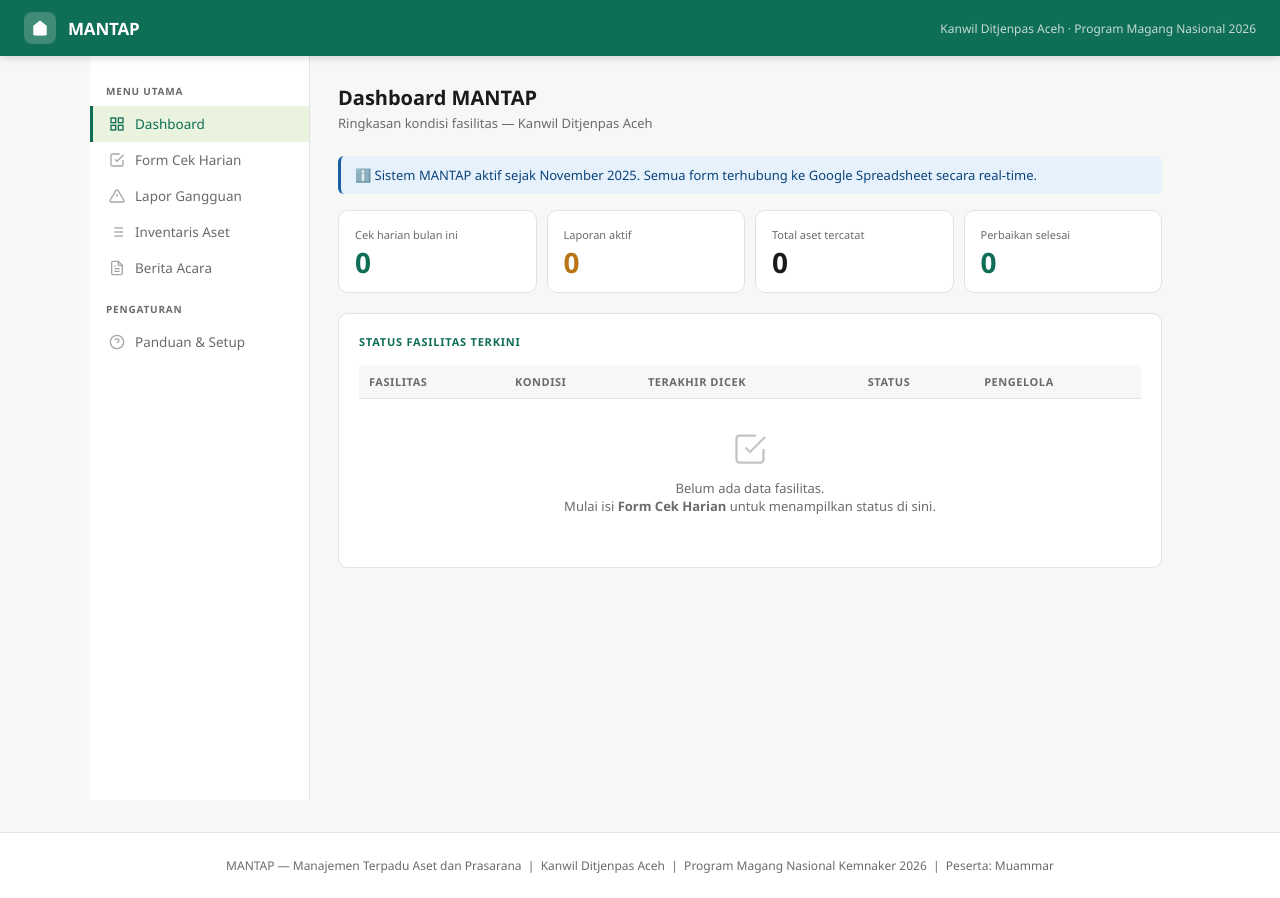
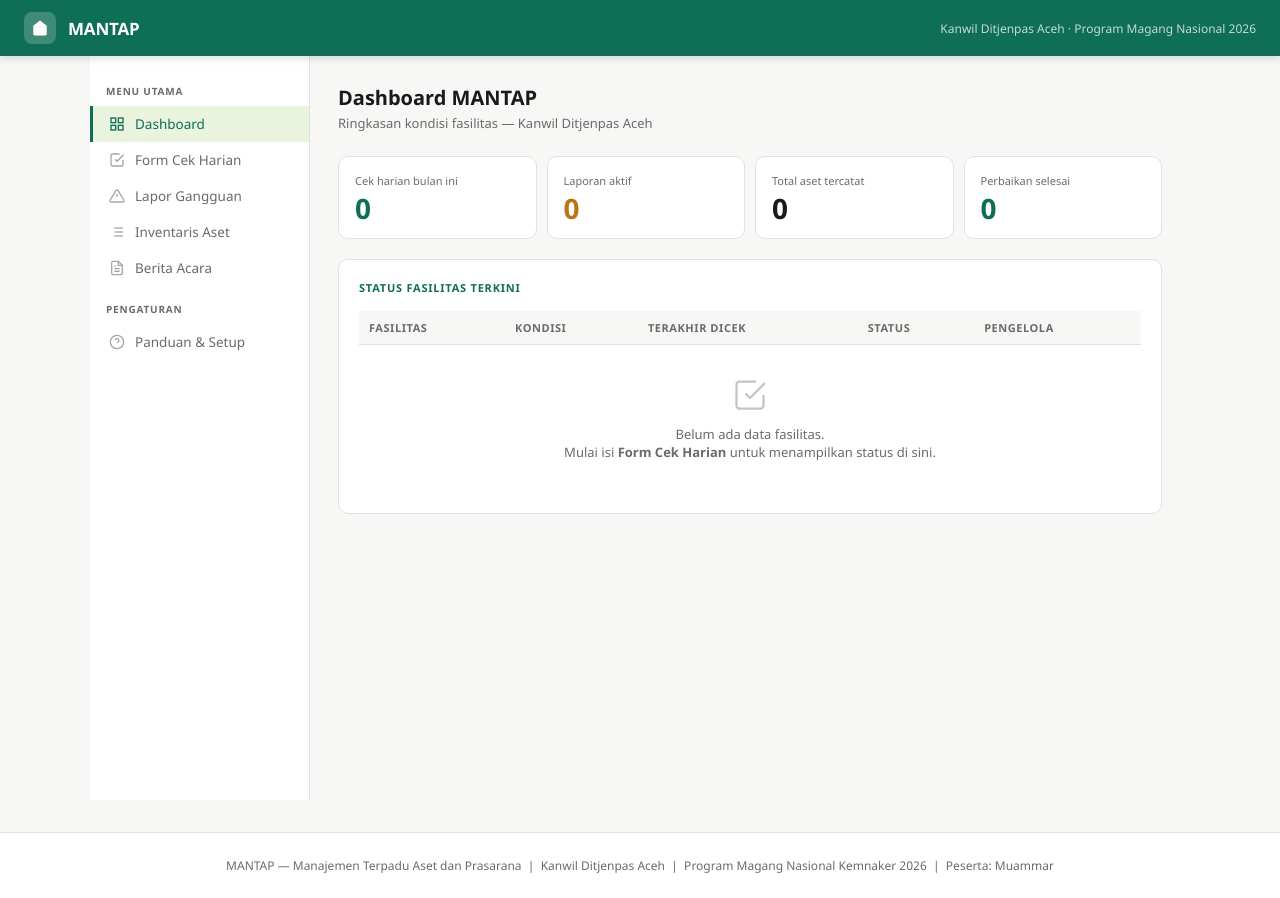
Before and after one commit to testes123-cpu/mantap-ditjenpas-aceh, a plain HTML site: page index (1).html in a window 1280 px wide. Drawn offline with Linux system fonts and the light colour scheme.

Commit message:
Update index (1).html

```diff
--- a/index (1).html
+++ b/index (1).html
@@ -425,9 +425,7 @@
         <div class="page-title">Dashboard MANTAP</div>
         <div class="page-desc">Ringkasan kondisi fasilitas — Kanwil Ditjenpas Aceh</div>
       </div>
-      <div class="alert alert-info">
-        ℹ️ Sistem MANTAP aktif sejak November 2025. Semua form terhubung ke Google Spreadsheet secara real-time.
-      </div>
+
       <div class="stats-grid">
         <div class="stat-card"><div class="stat-label">Cek harian bulan ini</div><div class="stat-val green" id="s1">0</div></div>
         <div class="stat-card"><div class="stat-label">Laporan aktif</div><div class="stat-val amber" id="s2">0</div></div>
```
